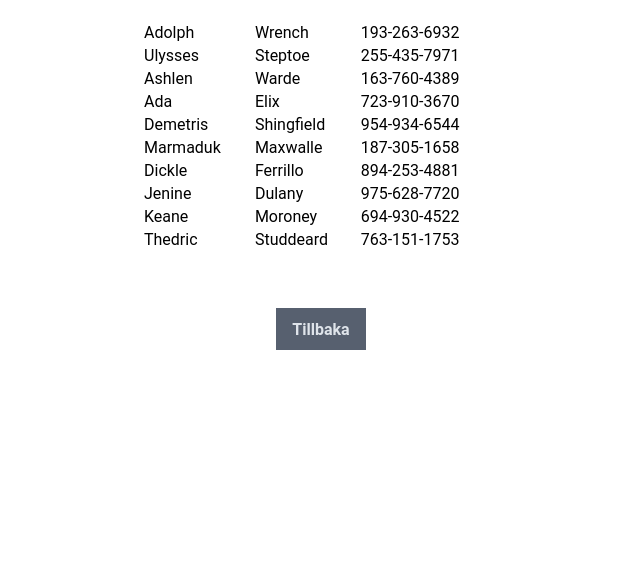
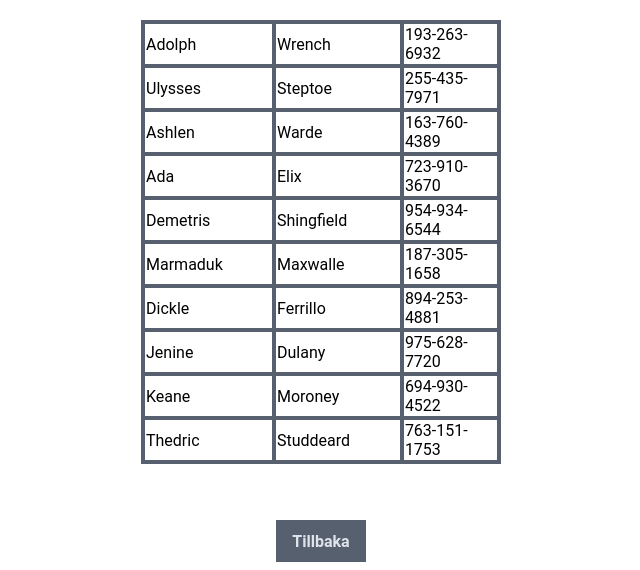
Before and after one commit to EmmaWendelstam/projektarbete, a plain HTML site: page katalog.html in a window 1280 px wide. Shown: the part 2820-3390 px from the top of the page, without its empty margins (319-959 px from the left). Before the commit the page ends 3178 px from the top, so only its background shows below. Drawn offline with Linux system fonts and the light colour scheme.

Commit message:
Second commit

```diff
--- a/style.css
+++ b/style.css
@@ -10,6 +10,7 @@ h1{
 h2{
     text-align:center;
 }
+
 h3{
 padding-left:.5rem;
 text-align:center;
@@ -64,14 +65,14 @@ nav a {
     padding-right: 1rem;
     cursor: pointer;
 }
-table{
+table, th, td {
     width: 360px;
     margin-bottom:.5rem;
     border-color:#57606f;
-    border:5px;
-    cellspacing:0px;
+    border-spacing: 0px;
+    border: 2px solid #57606f;
+}
 
-}
 
 
 /* MEDIA QUERY DESKTOP */
```
